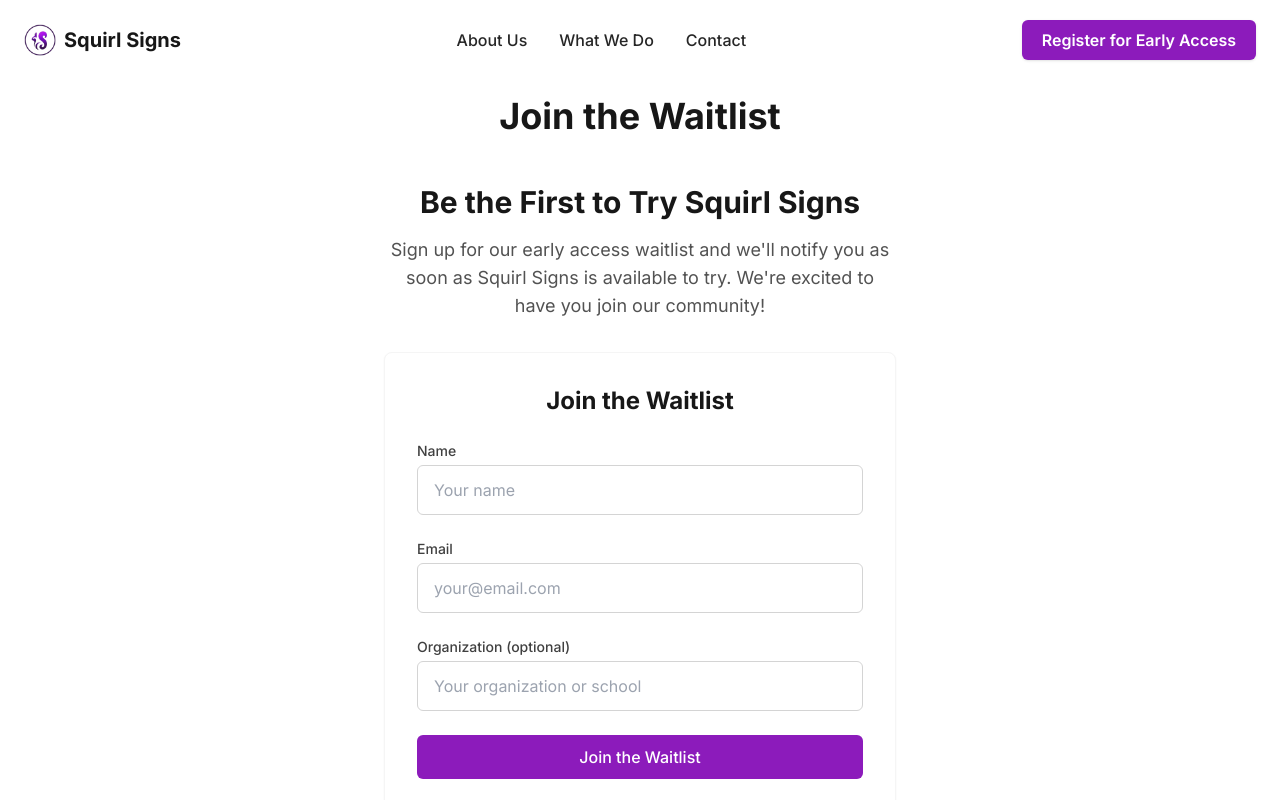
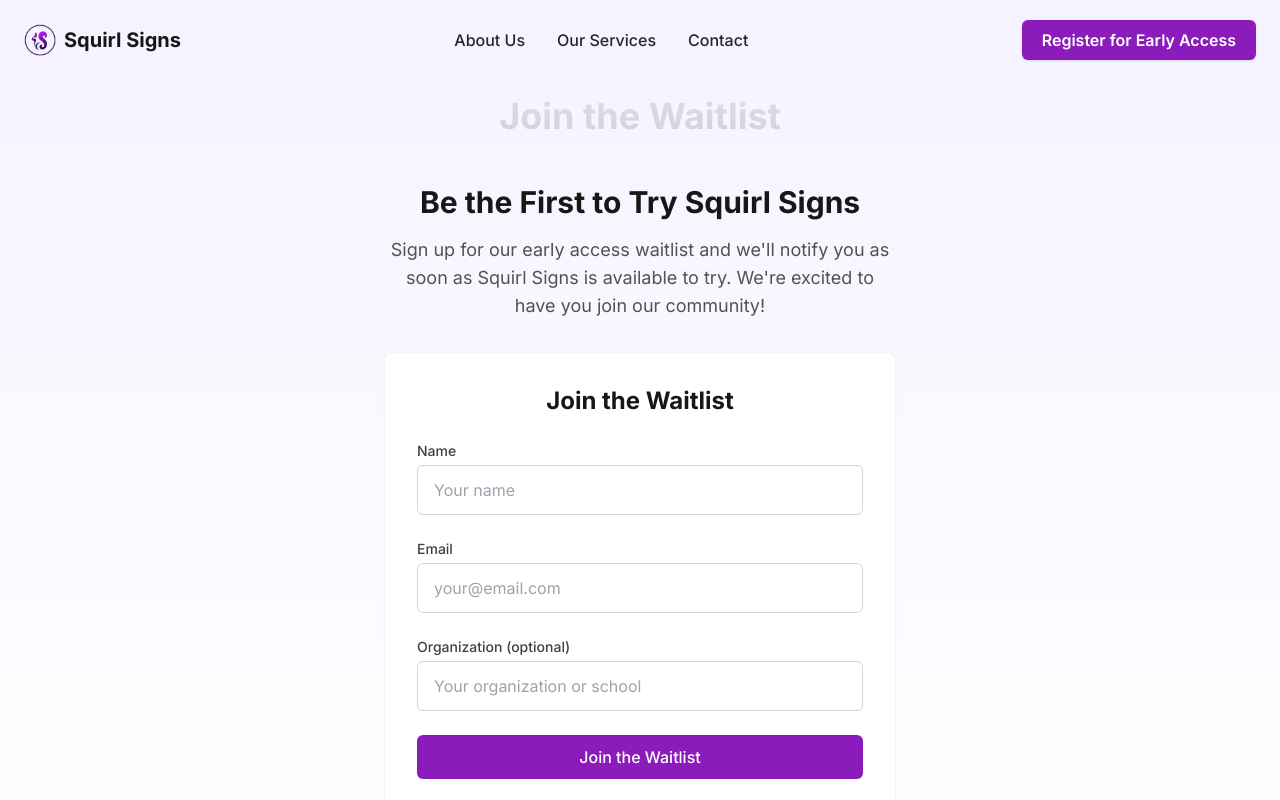
Before and after one commit to HassanFazal97/SquirlSignsWebsite, a React (Vite) app: page /register in a window 1280 px wide. Shown: the top 800 px of the page. Built offline with nearby package versions, Linux system fonts and the light colour scheme.

Commit message:
fixed register and reworded navbar

```diff
--- a/src/components/Navbar.tsx
+++ b/src/components/Navbar.tsx
@@ -48,7 +48,7 @@ const Navbar = () => {
           <div className="flex space-x-8">
             {/* Removed Home NavLink */}
             <NavLink to="/about" active={isActive('/about')}>About Us</NavLink>
-            <NavLink to="/services" active={isActive('/services')}>What We Do</NavLink>
+            <NavLink to="/services" active={isActive('/services')}>Our Services</NavLink>
             <NavLink to="/contact" active={isActive('/contact')}>Contact</NavLink>
           </div>
         </div>
--- a/src/pages/Register.tsx
+++ b/src/pages/Register.tsx
@@ -7,7 +7,6 @@ const Register = () => {
     name: '',
     email: '',
     organization: '',
-    message: '',
   });
   const [isSubmitting, setIsSubmitting] = useState(false);
   const [submitted, setSubmitted] = useState(false);
@@ -31,12 +30,12 @@ const Register = () => {
           name: formData.name,
           email: formData.email,
           subject: 'Register for Early Access',
-          message: `Organization: ${formData.organization}\nWhy do you want to try Squirl Signs?: ${formData.message}`,
+          message: `Organization: ${formData.organization}`,
         }),
       });
       if (response.ok) {
         setSubmitted(true);
-        setFormData({ name: '', email: '', organization: '', message: '' });
+        setFormData({ name: '', email: '', organization: '' });
       } else {
         setError('Failed to send registration. Please try again.');
       }
@@ -47,8 +46,10 @@ const Register = () => {
   };
 
   return (
-    <Section title="Join the Waitlist" id="register-form">
-      <div className="max-w-lg mx-auto">
+    <Section title="Join the Waitlist" id="register-form" className="relative overflow-hidden">
+      {/* Background gradient */}
+      <div className="absolute inset-0 bg-gradient-to-b from-primary-50 to-transparent pointer-events-none z-0" />
+      <div className="max-w-lg mx-auto relative z-10">
         <h2 className="text-3xl font-bold text-neutral-900 mb-4 text-center">Be the First to Try Squirl Signs</h2>
         <p className="text-lg text-neutral-600 mb-8 text-center">
           Sign up for our early access waitlist and we'll notify you as soon as Squirl Signs is available to try. We're excited to have you join our community!
```
